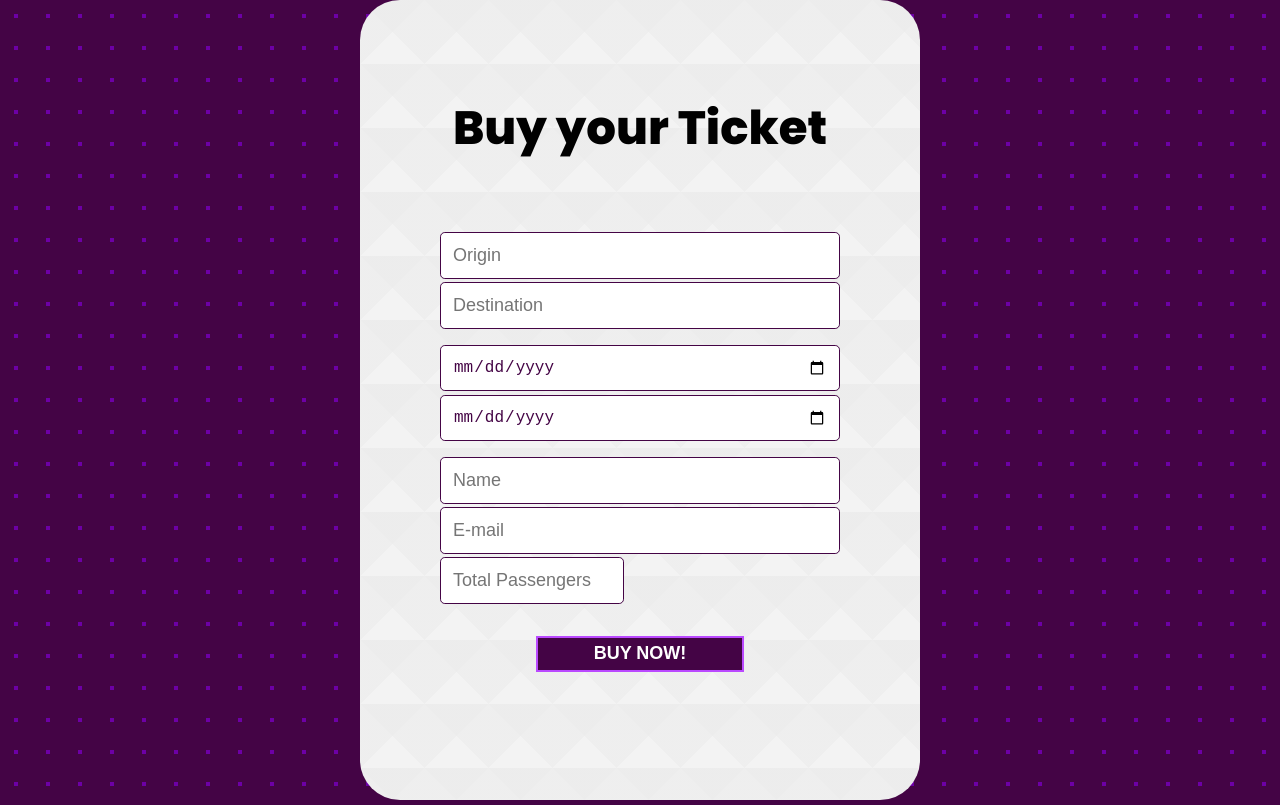
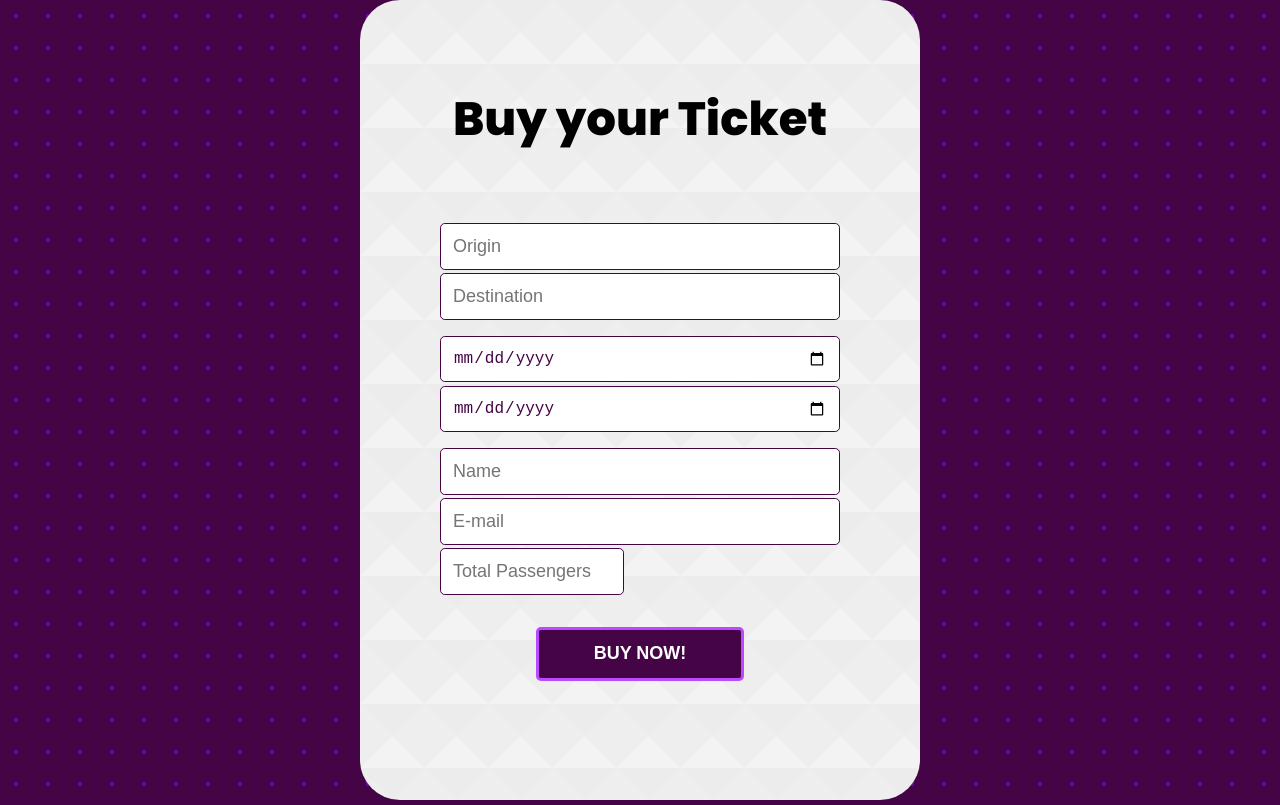
Before and after one commit to romulomelendez/awesome_form, a React (Vite) app: page / in a window 1280 px wide. Built offline with nearby package versions, Linux system fonts and the light colour scheme.

Commit message:
Feat: button updated

```diff
--- a/src/pages/Home/styles.ts
+++ b/src/pages/Home/styles.ts
@@ -64,9 +64,10 @@ export const SubmitButton = styled.button `
     align-items: center;
     height: 2rem;
     width: 13rem;
-    padding: 1rem;
+    padding: 1.5rem;
     margin: 1rem;
-    border: 2px solid #BA49FF;
+    border: 3px solid #BA49FF;
+    border-radius: 0.3rem;
     background-color: #440445;
     color: #fff;
     font-size: large;
```
